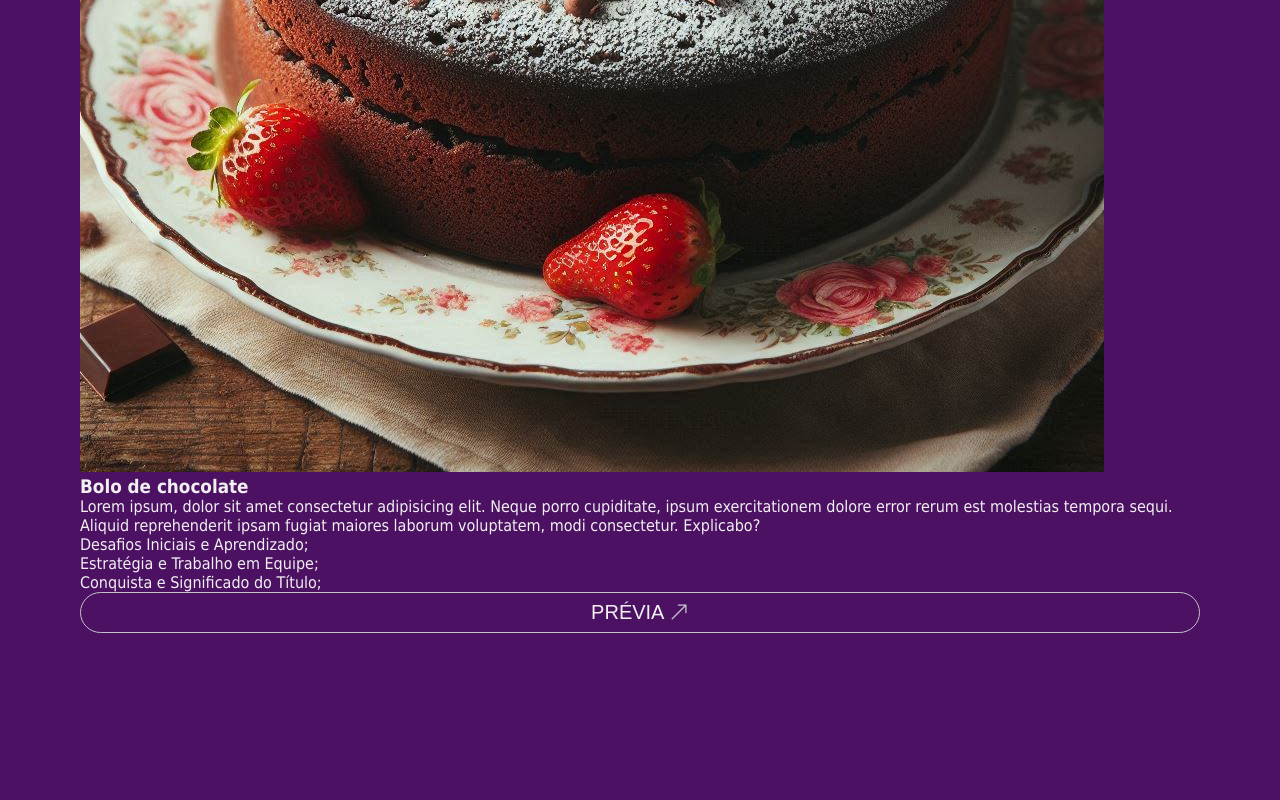
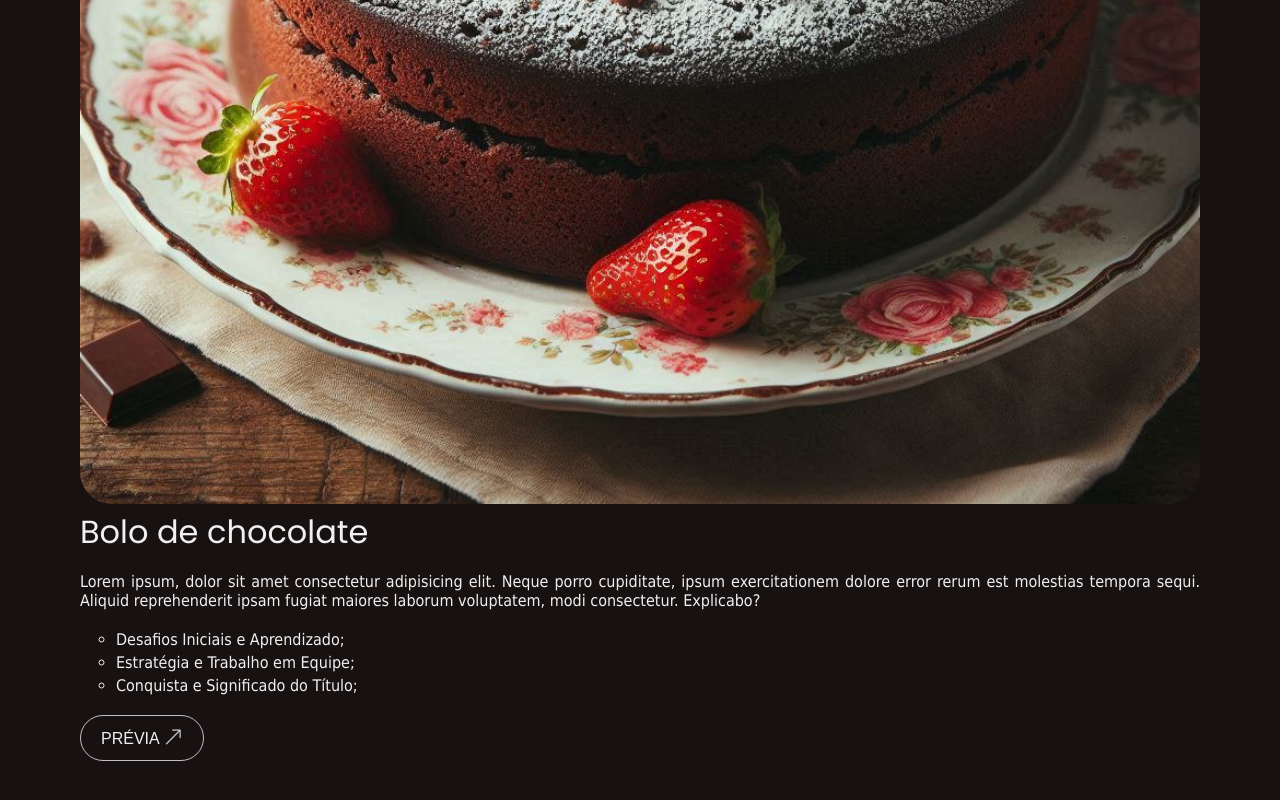
Before and after one commit to amandapedreira/perfilkamilla, a plain HTML site: page index.html in a window 1280 px wide. Shown: the part 1780-2580 px from the top of the page. Before the commit the page ends 2525 px from the top, so only its background shows below. Drawn offline with nearby package versions, Linux system fonts and the light colour scheme; a web font is replaced by a local one.

Commit message:
Add files via upload

```diff
--- a/css/style.css
+++ b/css/style.css
@@ -6,7 +6,7 @@
 /* TEMA DARK */
 :root, :root[data-theme='dark'] {
     --primary-color: #f0f0f0;  /*cor principal Textos*/
-    --primary-bg-color: #4d1164;  /*cor principal Fundo*/
+    --primary-bg-color: #171111;  /*cor principal Fundo*/
     /* bg = background == cor do Fundo */
     --secondary-bg-color: #28292E;
     --primary-border-color: #28292E;
@@ -22,7 +22,7 @@
 :root[data-theme='light'] {
     --primary-color: #0d0c09; /* cor principal textos */
 
-    --primary-bg-color: #e2c3ef;
+    --primary-bg-color: #f0f2f5;
     --secondary-bg-color: #C7C8C9;
 
     --primary-border-color: #C7C8C9;
@@ -194,17 +194,14 @@ html[data-theme='light'] .logo2 {
     font-size: 1.25rem;
     text-transform: uppercase;
 }
-
 .btn-primary span {
     color: var(--primary-color);
 }
-
 #home {
     display: flex;
     flex-direction: column;
     gap: 2rem;
 }
-
 .main-content {
     display: flex;
     flex-direction: column;
@@ -216,9 +213,72 @@ html[data-theme='light'] .logo2 {
     aspect-ratio: 16/9;
 }
 
-#home, .projetos, .sobre, .contato{
-    padding: 7rem 5rem;
+#home, .projetos, .sobre, .contato {
+    padding: 5rem 5rem;
 }
+
+.projetos {
+    display: flex;
+    flex-direction: column;
+    gap: 2rem;
+}
+.projetos-container {
+    display: flex;
+    flex-direction: column;
+    gap: 4rem;
+}
+
+.card-cover {
+    width: 100%;
+    border-radius: 2rem;
+    object-fit: cover;
+    object-position: center;
+}
+
+.card-body {
+    display: flex;
+    flex-direction: column;
+    justify-content: flex-end;
+    align-items: flex-start;
+    gap: 1rem;
+}
+
+.card-title {
+    font-size: 2rem;
+    color: var(--title-color);
+    font-weight: 400;
+    font-family: 'Poppins';
+}
+
+.card-description {
+    color: var(--primary-color);
+    /* font-size: ; */
+    text-align: justify;
+}
+
+.card-lista {
+    margin-left: 2rem;
+}
+
+.card-item {
+    list-style: circle;
+    margin: 0.25rem;
+}
+
+.card-button, .card-description {
+    display: flex;
+    flex-flow: row wrap;
+    justify-content: center;
+}
+
+.card-button .btn {
+    padding: .65rem 1.25rem;
+}
+
+.card-button span {
+    font-size: 1rem;
+}
+
 
 
 
```
